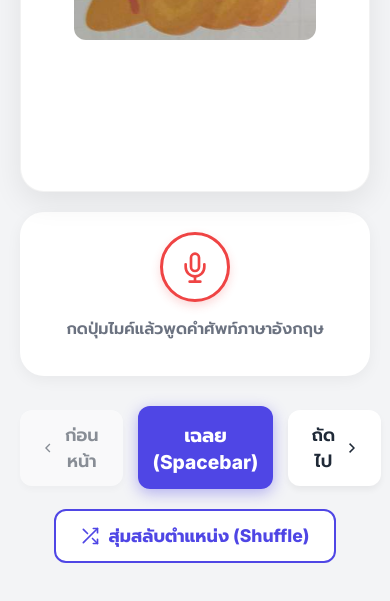
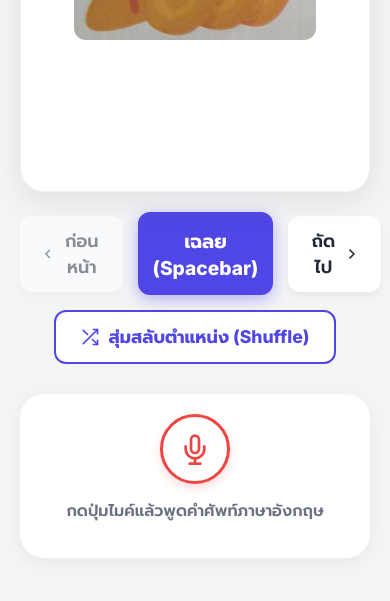
Before and after one commit to tanthaina/vocab-tester, a plain HTML site: page index.html in a window 390 px wide. Shown: the part 783-1384 px from the top of the page. Drawn offline with Linux system fonts and the light colour scheme.

Commit message:
Update: Redesign Flashcard layout to side-by-side and enable continuous mic

```diff
--- a/index.html
+++ b/index.html
@@ -41,6 +41,9 @@
                 <div class="total-score-badge" id="totalScoreBadge">⭐ รวม: 0 คะแนน</div>
             </div>
 
+            <div class="flashcard-layout-wrapper">
+                <!-- Left Area: Flashcard & Navigation -->
+                <div class="flashcard-main-area">
                     <div class="flashcard-container">
                         <div class="flashcard" id="flashcard">
                             <div class="card-front" id="cardFront">
@@ -52,7 +55,28 @@
                         </div>
                     </div>
 
-            <!-- Speech Recognition UI -->
+                    <div class="navigation">
+                        <button class="nav-btn" id="prevBtn">
+                            <svg viewBox="0 0 24 24" width="24" height="24" stroke="currentColor" stroke-width="2" fill="none"><polyline points="15 18 9 12 15 6"></polyline></svg>
+                            ก่อนหน้า
+                        </button>
+                        <button class="reveal-btn" id="revealBtn">เฉลย (Spacebar)</button>
+                        <button class="nav-btn" id="nextBtn">
+                            ถัดไป
+                            <svg viewBox="0 0 24 24" width="24" height="24" stroke="currentColor" stroke-width="2" fill="none"><polyline points="9 18 15 12 9 6"></polyline></svg>
+                        </button>
+                    </div>
+
+                    <div style="text-align: center; margin-top: 15px;">
+                        <button class="primary-btn" id="shuffleBtn">
+                            <svg viewBox="0 0 24 24" width="20" height="20" stroke="currentColor" stroke-width="2" fill="none" stroke-linecap="round" stroke-linejoin="round"><polyline points="16 3 21 3 21 8"></polyline><line x1="4" y1="20" x2="21" y2="3"></line><polyline points="21 16 21 21 16 21"></polyline><line x1="15" y1="15" x2="21" y2="21"></line><line x1="4" y1="4" x2="9" y2="9"></line></svg>
+                            สุ่มสลับตำแหน่ง (Shuffle)
+                        </button>
+                    </div>
+                </div>
+
+                <!-- Right Area: Speech & Score -->
+                <div class="flashcard-side-area">
                     <div class="speech-container" id="speechContainer">
                         <button class="mic-btn" id="micBtn" title="กดเพื่อออกเสียง">
                             <svg viewBox="0 0 24 24" width="32" height="32" stroke="currentColor" stroke-width="2" fill="none" stroke-linecap="round" stroke-linejoin="round">
@@ -83,24 +107,7 @@
                             <div class="transcript-result">AI ได้ยินว่า: "<span id="heardWord"></span>"</div>
                         </div>
                     </div>
-
-            <div class="navigation">
-                <button class="nav-btn" id="prevBtn">
-                    <svg viewBox="0 0 24 24" width="24" height="24" stroke="currentColor" stroke-width="2" fill="none"><polyline points="15 18 9 12 15 6"></polyline></svg>
-                    ก่อนหน้า
-                </button>
-                <button class="reveal-btn" id="revealBtn">เฉลย (Spacebar)</button>
-                <button class="nav-btn" id="nextBtn">
-                    ถัดไป
-                    <svg viewBox="0 0 24 24" width="24" height="24" stroke="currentColor" stroke-width="2" fill="none"><polyline points="9 18 15 12 9 6"></polyline></svg>
-                </button>
                 </div>
-
-            <div style="text-align: center; margin-top: 20px;">
-                <button class="primary-btn" id="shuffleBtn">
-                    <svg viewBox="0 0 24 24" width="20" height="20" stroke="currentColor" stroke-width="2" fill="none" stroke-linecap="round" stroke-linejoin="round"><polyline points="16 3 21 3 21 8"></polyline><line x1="4" y1="20" x2="21" y2="3"></line><polyline points="21 16 21 21 16 21"></polyline><line x1="15" y1="15" x2="21" y2="21"></line><line x1="4" y1="4" x2="9" y2="9"></line></svg>
-                    สุ่มสลับตำแหน่ง (Shuffle)
-                </button>
             </div>
         </main>
 
--- a/script.js
+++ b/script.js
@@ -181,11 +181,26 @@ function updateUI() {
     nextBtn.disabled = currentIndex === currentDeck.length - 1;
 }
 
+function resetSpeechUI() {
+    scoreBreakdown.style.display = 'none';
+    heardWord.innerText = '';
+    scoreCorrect.innerText = '0/2';
+    scoreAccent.innerText = '0/2';
+    scoreFluency.innerText = '0/1';
+    wordScoreTotal.innerText = '0';
+    if (isRecording) {
+        speechStatus.innerText = "กำลังฟังเสียง... (พูดเลย)";
+    } else {
+        speechStatus.innerText = "กดปุ่มไมค์แล้วพูดคำศัพท์ภาษาอังกฤษ";
+    }
+}
+
 function nextCard() {
     if (currentIndex < currentDeck.length - 1) {
         currentIndex++;
         isFlipped = false;
         flashcard.classList.remove('flipped');
+        resetSpeechUI();
         setTimeout(() => {
             renderCard();
             updateUI();
@@ -198,12 +213,14 @@ function prevCard() {
         currentIndex--;
         isFlipped = false;
         flashcard.classList.remove('flipped');
+        resetSpeechUI();
         setTimeout(() => {
             renderCard();
             updateUI();
         }, 150);
     }
 }
+
 
 function flipCard() {
     isFlipped = !isFlipped;
--- a/style.css
+++ b/style.css
@@ -162,6 +162,36 @@ header p {
     font-size: 1.1rem;
     box-shadow: 0 2px 4px rgba(0,0,0,0.05);
     border: 1px solid #FDE68A;
+}
+/* Layout Wrapper for Side-by-Side */
+.flashcard-layout-wrapper {
+    display: flex;
+    gap: 30px;
+    align-items: flex-start;
+    margin-bottom: 20px;
+}
+
+.flashcard-main-area {
+    flex: 7;
+}
+
+.flashcard-side-area {
+    flex: 3;
+    position: sticky;
+    top: 20px;
+}
+
+@media (max-width: 1024px) {
+    .flashcard-layout-wrapper {
+        flex-direction: column;
+    }
+    .flashcard-main-area, .flashcard-side-area {
+        width: 100%;
+        flex: none;
+    }
+    .flashcard-side-area {
+        position: static;
+    }
 }
 
 /* Flashcard */
```
Lines whose indentation alone changed are shown as unchanged.
